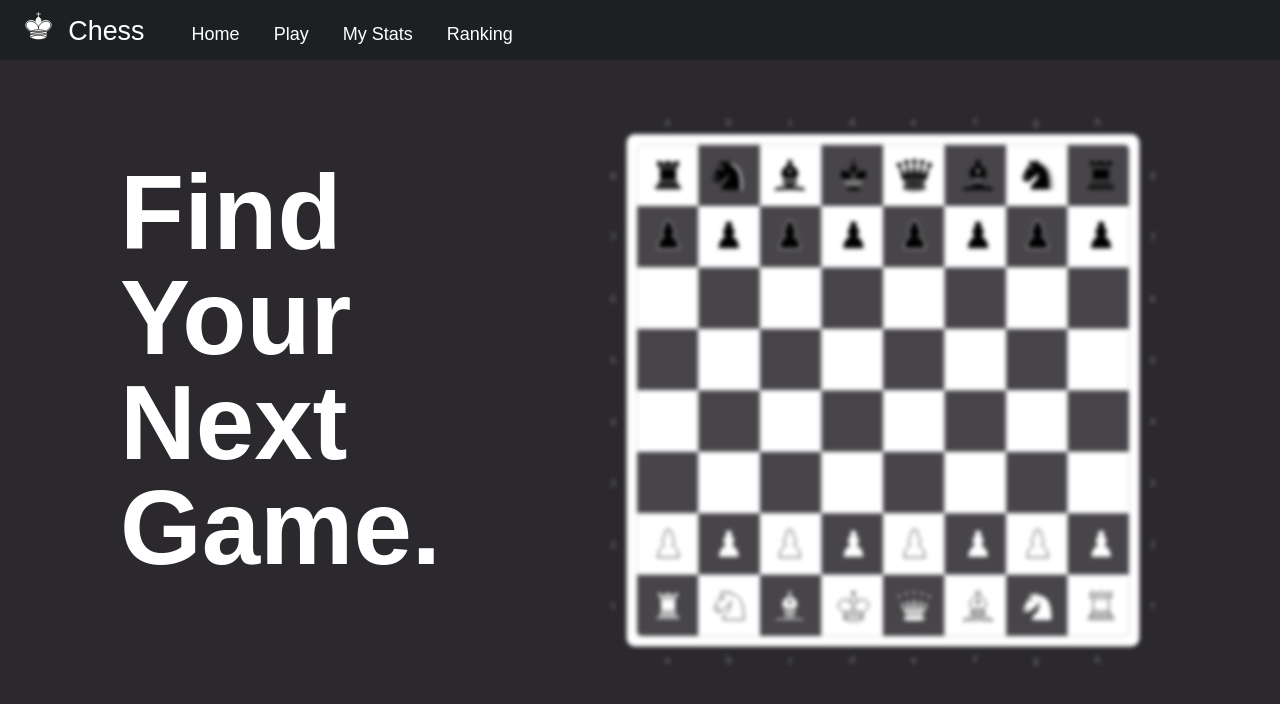
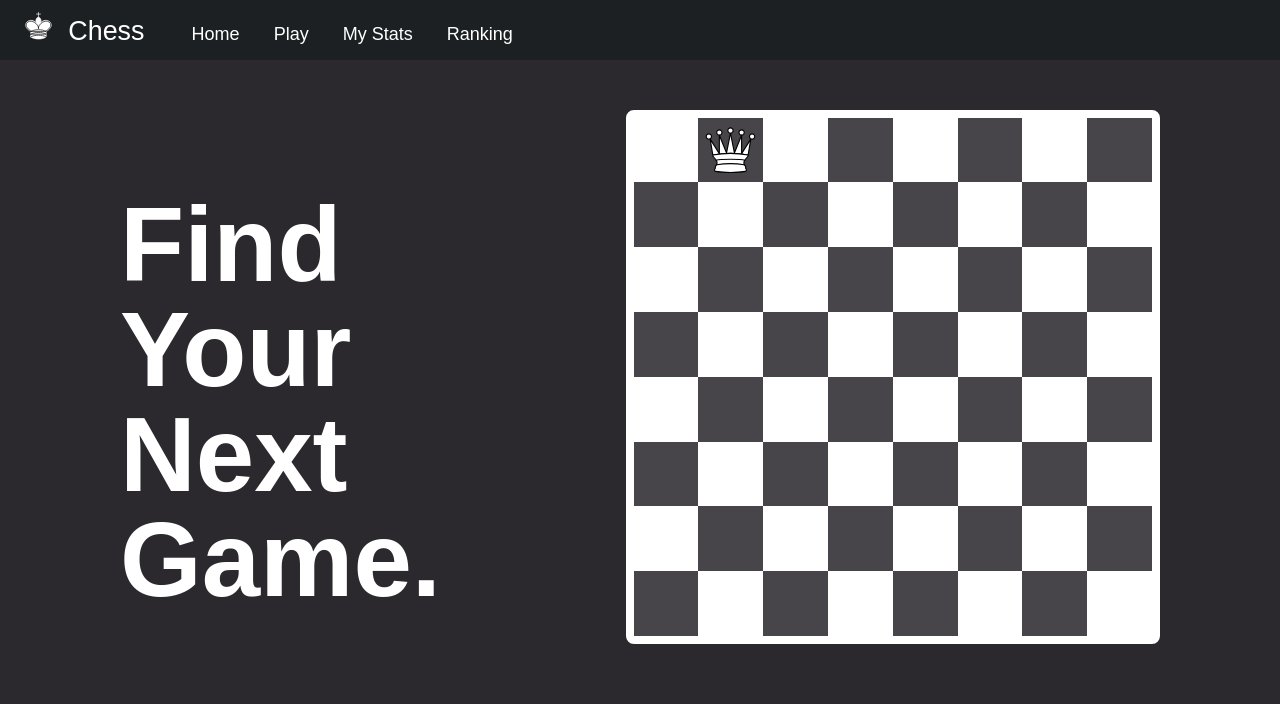
Before and after one commit to Mechinat-Gamma/Chess-Frontend, a SvelteKit app: page / in a window 1280 px wide. Shown: the top 704 px of the page. Built offline with nearby package versions, Linux system fonts and the light colour scheme; a web font is replaced by a local one.

Commit message:
Created board component

```diff
--- /dev/null
+++ b/src/lib/Board.svelte
@@ -0,0 +1,122 @@
+<!-- Chess Board Component -->
+
+<div class="chess-board">
+    <div class="row">
+        <div></div>
+        <div><img class="pawn" src="/Images/Pawns/WhiteQueen.svg" alt="White Queen" /></div>
+        <div></div>
+        <div></div>
+        <div></div>
+        <div></div>
+        <div></div>
+        <div></div>
+    </div>
+    <div class="row">
+        <div></div>
+        <div></div>
+        <div></div>
+        <div></div>
+        <div></div>
+        <div></div>
+        <div></div>
+        <div></div>
+    </div>
+    <div class="row">
+        <div></div>
+        <div></div>
+        <div></div>
+        <div></div>
+        <div></div>
+        <div></div>
+        <div></div>
+        <div></div>
+    </div>
+    <div class="row">
+        <div></div>
+        <div></div>
+        <div></div>
+        <div></div>
+        <div></div>
+        <div></div>
+        <div></div>
+        <div></div>
+    </div>
+    <div class="row">
+        <div></div>
+        <div></div>
+        <div></div>
+        <div></div>
+        <div></div>
+        <div></div>
+        <div></div>
+        <div></div>
+    </div>
+    <div class="row">
+        <div></div>
+        <div></div>
+        <div></div>
+        <div></div>
+        <div></div>
+        <div></div>
+        <div></div>
+        <div></div>
+    </div>
+    <div class="row">
+        <div></div>
+        <div></div>
+        <div></div>
+        <div></div>
+        <div></div>
+        <div></div>
+        <div></div>
+        <div></div>
+    </div>
+    <div class="row">
+        <div></div>
+        <div></div>
+        <div></div>
+        <div></div>
+        <div></div>
+        <div></div>
+        <div></div>
+        <div></div>
+    </div>
+</div>
+
+<style>
+    .chess-board {
+        --square-width: 3.8rem;
+        position: relative;
+        display: flex;
+        flex-direction: column;
+        background-color: white;
+        border: .5rem solid white;
+        border-radius: .5rem;
+    }
+
+    .chess-board > .row {
+        display: flex;
+    }
+
+    .row > * {
+        display: flex;
+        justify-content: center;
+        align-items: center;
+        width: calc(var(--square-width));
+        padding: 2px;
+        aspect-ratio: 1/1;
+    }
+
+    .row:nth-child(2n) > *:nth-child(2n-1) {
+        background-color: #48454A;
+    }
+
+    .row:nth-child(2n-1) > *:nth-child(2n) {
+        background-color: #48454A;
+    }
+
+    .pawn {
+        width: var(--square-width);
+        aspect-ratio: 2/1.5;
+    }
+</style>
--- a/src/routes/+page.svelte
+++ b/src/routes/+page.svelte
@@ -1,14 +1,19 @@
+<script>
+    import Board from "$lib/Board.svelte";
+</script>
+
 <div class="hero-flex">
     <div class="title-flex">
         <p class="title">Find Your Next Game.</p>
     </div>
-    <img class="chess-board-demo" src="/Images/ChessboardBlurred.svg" alt="Blurred Chess Board" />
+    <Board />
 </div>
 
 <style>
     .hero-flex {
         display: flex;
         justify-content: space-between;
+        align-items: center;
         padding: 50px 120px;
     }
 
@@ -24,12 +29,6 @@
         font-weight: 700;
         line-height: 100%;
         word-spacing: 9999px;
-        margin: 0;
         margin-top: 50px;
     }
-
-    .chess-board-demo {
-        width: 554.592px;
-        height: 560.847px;
-    }
 </style>
```
Also changed, not shown: static/Images/ChessboardBlurred.svg (deleted), static/Images/EmptyBoard.svg (deleted).
